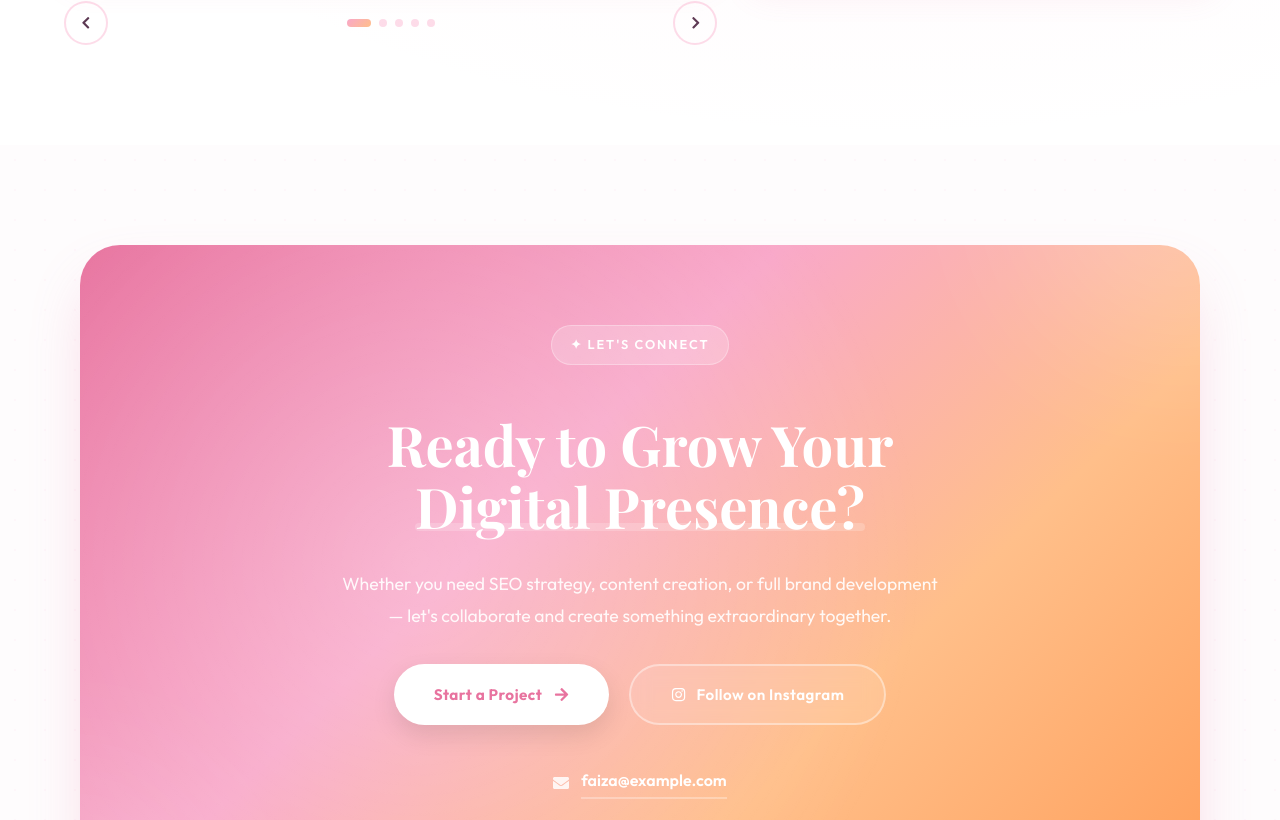
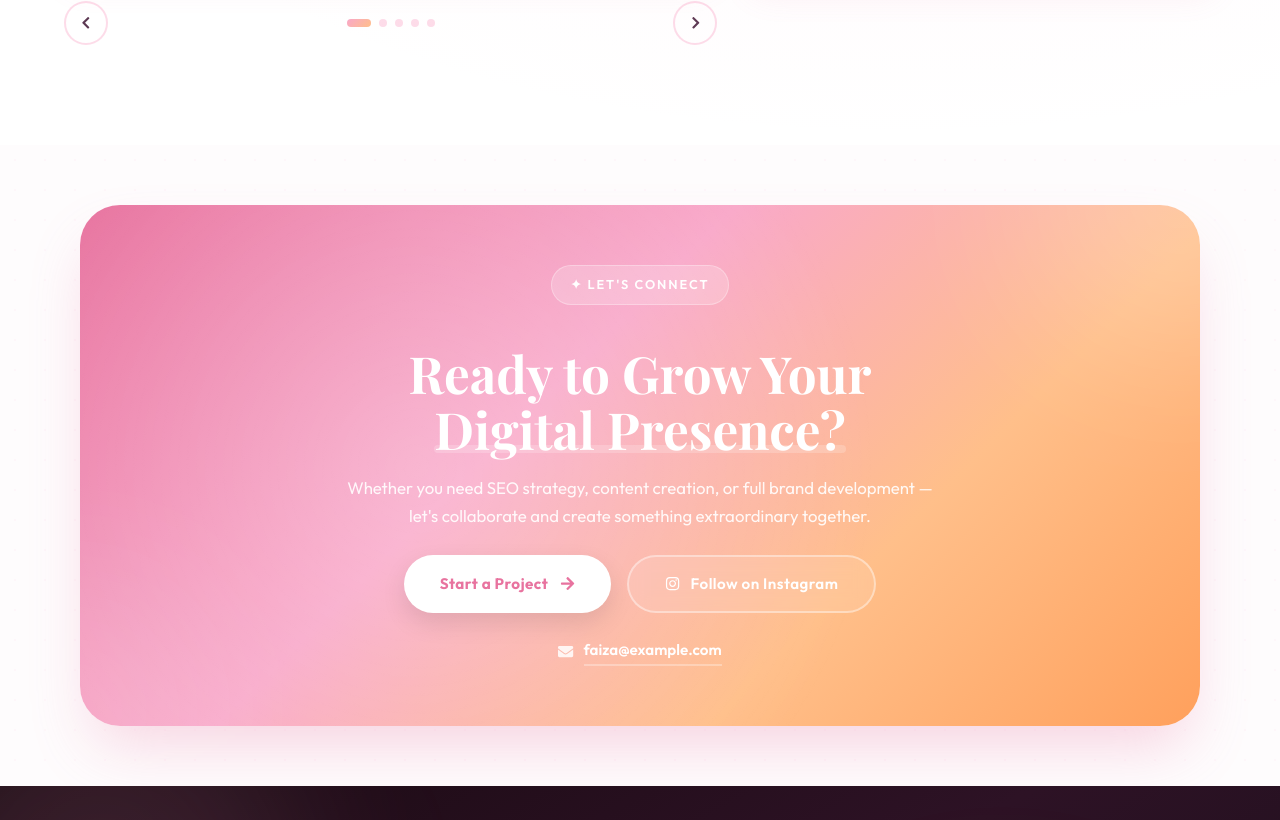
Before and after one commit to faizakhanpathan/faizaportfolio, a React (Vite) app: page / in a window 1280 px wide. Shown: the part 4780-5600 px from the top of the page. Built offline with nearby package versions, Linux system fonts and the light colour scheme; a web font is replaced by a local one.

Commit message:
updated files

```diff
--- a/src/components/sections/CTASection/CTASection.css
+++ b/src/components/sections/CTASection/CTASection.css
@@ -1,5 +1,5 @@
 .cta-section {
-  padding: 100px 0;
+  padding: 60px 0; /* Reduced from 100px */
   background: var(--off-white);
   position: relative;
   overflow: hidden;
@@ -15,21 +15,21 @@
 }
 
 .cta-section__container {
-  padding: 0 40px; /* This creates the offset on left and right */
+  padding: 0 40px;
   max-width: 1200px;
   margin: 0 auto;
 }
 
 .cta-content {
   background: linear-gradient(135deg, #e8739f 0%, #f9a8c9 40%, #ffbf8a 70%, #ffa05c 100%);
-  padding: 80px 40px;
+  padding: 60px 40px; /* Reduced from 80px */
   border-radius: 40px;
   position: relative;
   overflow: hidden;
   display: flex;
   flex-direction: column;
   align-items: center;
-  gap: 32px;
+  gap: 24px; /* Reduced from 32px */
   text-align: center;
   box-shadow: 0 30px 60px -12px rgba(232, 115, 159, 0.3);
 }
@@ -77,7 +77,7 @@
 
 .cta-content__title {
   font-family: var(--font-display);
-  font-size: clamp(2.2rem, 5vw, 3.5rem);
+  font-size: clamp(2.2rem, 5vw, 3.2rem);
   font-weight: 700;
   color: white;
   line-height: 1.1;
@@ -104,17 +104,18 @@
 }
 
 .cta-content__desc {
-  font-size: 1.1rem;
+  font-size: 1.05rem;
   color: rgba(255,255,255,0.9);
-  line-height: 1.8;
+  line-height: 1.7;
   max-width: 600px;
   position: relative;
   z-index: 2;
+  margin-top: -8px; /* Slightly tighter */
 }
 
 .cta-content__actions {
   display: flex;
-  gap: 20px;
+  gap: 16px;
   flex-wrap: wrap;
   justify-content: center;
   position: relative;
@@ -125,7 +126,7 @@
   background: white;
   color: var(--pink-600);
   font-weight: 700;
-  padding: 16px 40px;
+  padding: 14px 36px;
   border-radius: 50px;
   box-shadow: 0 10px 25px rgba(0,0,0,0.1);
   display: flex;
@@ -143,7 +144,7 @@
   color: white;
   border: 2px solid rgba(255,255,255,0.4);
   backdrop-filter: blur(10px);
-  padding: 16px 40px;
+  padding: 14px 36px;
   border-radius: 50px;
   font-weight: 600;
   transition: all 0.3s ease;
@@ -156,12 +157,12 @@
 }
 
 .cta-content__email {
-  margin-top: 10px;
+  margin-top: 0px;
   display: flex;
   align-items: center;
-  gap: 12px;
+  gap: 10px;
   color: rgba(255,255,255,0.85);
-  font-size: 1rem;
+  font-size: 0.95rem;
   position: relative;
   z-index: 2;
 }
@@ -179,22 +180,29 @@
 }
 
 @media (max-width: 768px) {
+  .cta-section {
+    padding: 40px 0;
+  }
+
   .cta-section__container {
     padding: 0 20px;
   }
 
   .cta-content {
-    padding: 60px 24px;
+    padding: 48px 24px;
     border-radius: 30px;
+    gap: 20px;
   }
 
   .cta-content__actions {
     flex-direction: column;
     width: 100%;
+    gap: 12px;
   }
 
   .btn {
     width: 100%;
     justify-content: center;
+    padding: 14px 24px;
   }
 }
```
